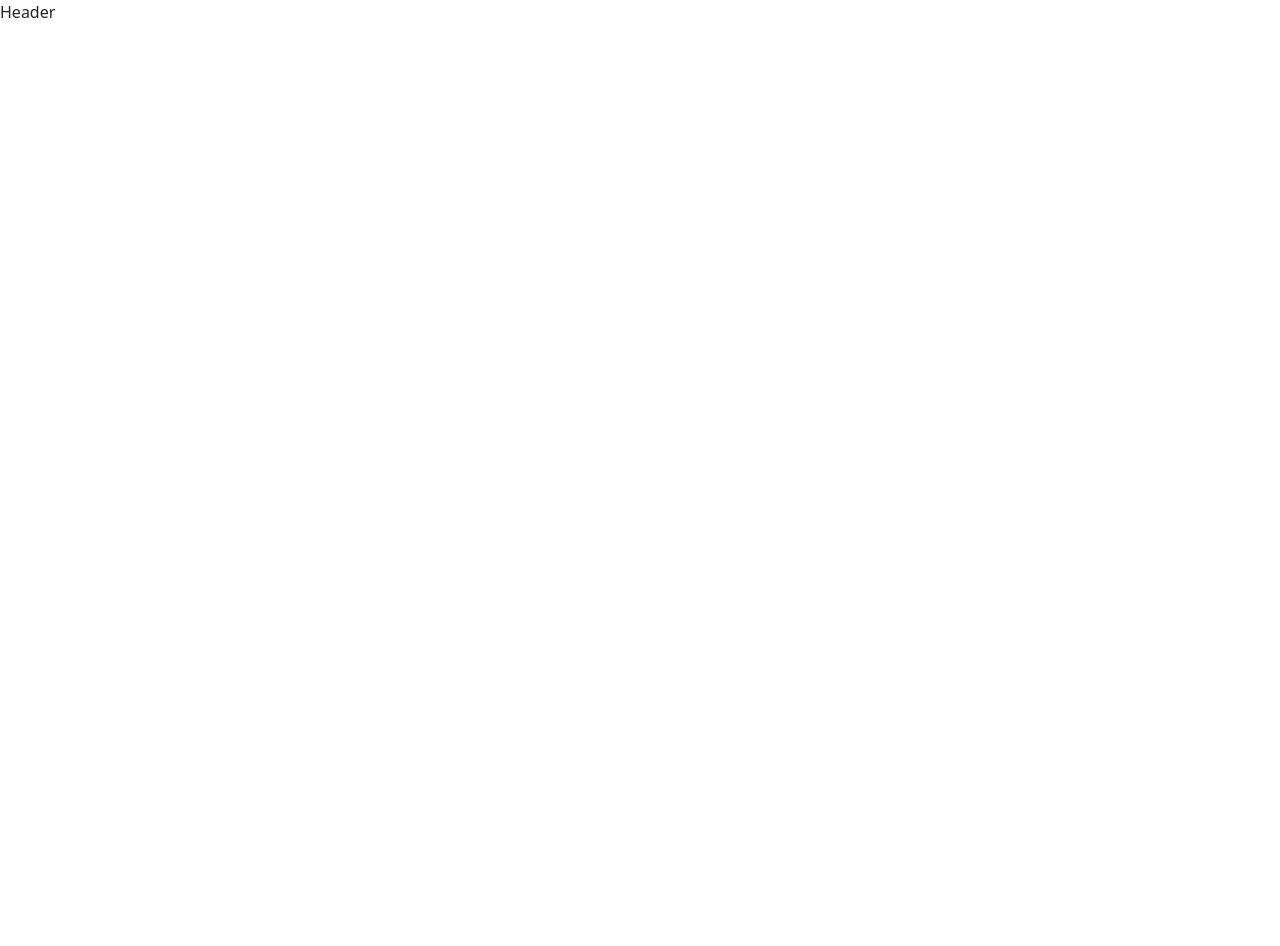
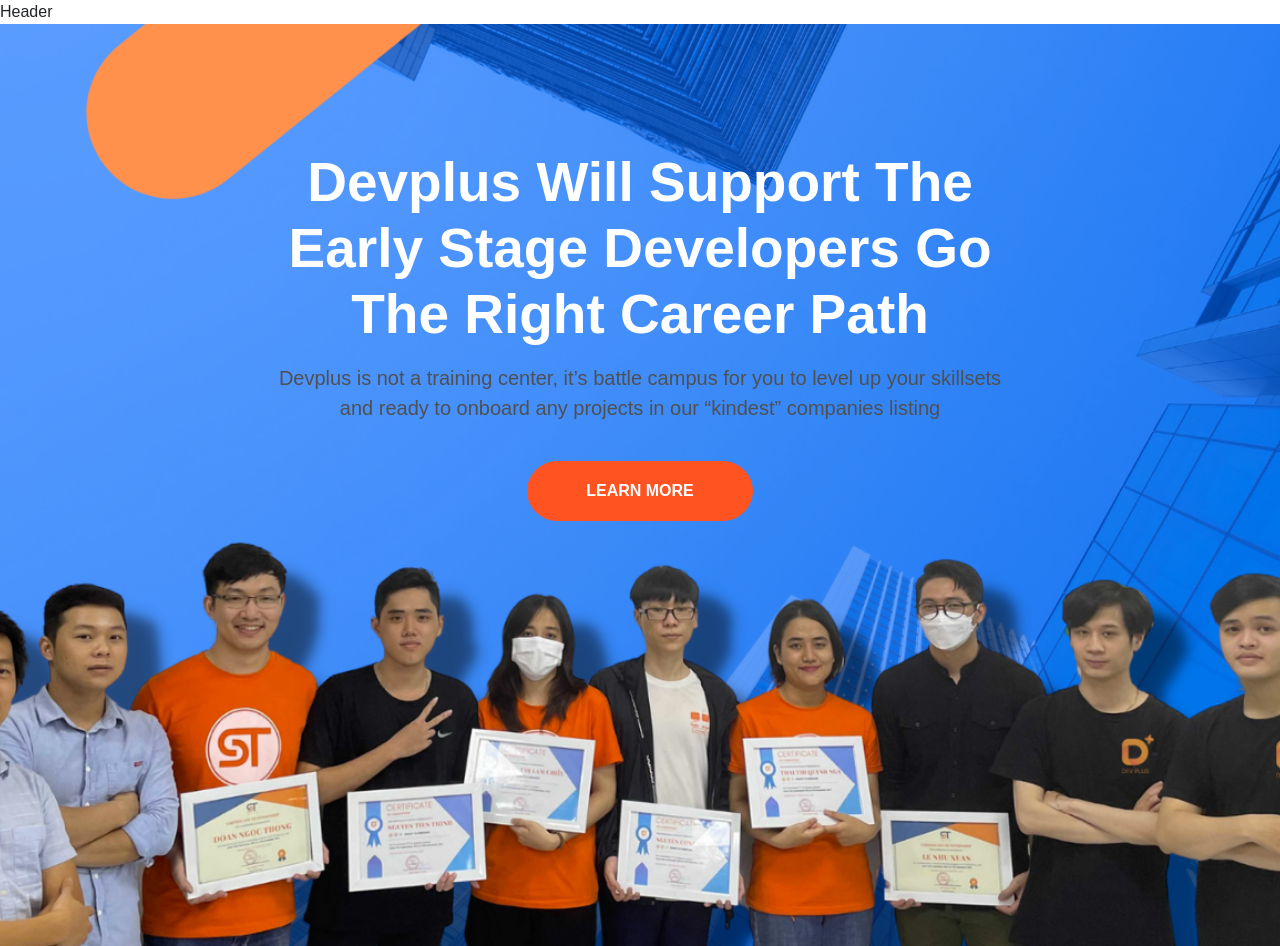
Before and after one commit to nhut2000dn/reactjs-devplus-project, a React (Create React App) app: page / in a window 1280 px wide. Before the commit the page ends 800 px from the top, so only its background shows below. Built offline with nearby package versions, Linux system fonts and the light colour scheme.

Commit message:
add new feature banner

```diff
--- /dev/null
+++ b/src/components/Banner/index.jsx
@@ -0,0 +1,100 @@
+import styled from "styled-components";
+
+import { TitleFont } from "../../constants/fonts";
+import img from '../../assets/images/devplus_missions.png';
+
+const BannerContainer = styled.div`
+  padding: 125px 0 425px;
+  background: url(${img});
+  background-size: cover;
+  background-position: center;
+`;
+
+const Container = styled.div``;
+
+const BannerContent = styled.div`
+  max-width: 750px;
+  margin: 0 auto;
+`;
+
+const BannerTitle = styled.h1`
+  visibility: visible;
+  animation-duration: 3000ms;
+  animation-delay: 900ms;
+  color: white;
+  animation-name: fadeInLeft;
+  font-size: 55px;
+  margin-bottom: 16px;
+  text-transform: capitalize;
+  font-weight: 700;
+  font-family: "Nunito", sans-serif;
+`;
+
+const BannerDesc = styled.p`
+  font-size: 20px;
+  line-height: 30px;
+  margin-bottom: 38px;
+  color: #505050;
+  font-weight: 400;
+  animation-name: fadeInRight;
+  visibility: visible;
+  animation-duration: 3000ms;
+  animation-delay: 900ms;
+`;
+
+const BannerButton = styled.a.attrs({
+  target: "_blank",
+  href: "https://stunited.typeform.com/registration",
+})`
+  border: 1px solid #ff5421;
+  color: #ffffff;
+  background: #ff5421;
+  padding: 16px 58px;
+  display: inline-block;
+  border-radius: 30px;
+  font-size: 16px;
+  font-weight: 700;
+  text-transform: uppercase;
+  line-height: 26px;
+  transition: all 0.3s ease;
+`;
+
+const BannerButtonWrap = styled.div`
+  width: 100%;
+  margin: auto;
+  line-height: 26px;
+  animation-name: fadeInUp;
+  visibility: visible;
+  animation-duration: 3000ms;
+  animation-delay: 900ms;
+
+  &:hover ${BannerButton} {
+    background: #ff914d;
+    color: #ffffff;
+  }
+`;
+
+const Banner = () => {
+  return (
+    <BannerContainer>
+      <Container className="container">
+        <BannerContent className="text-center">
+          <BannerTitle>
+              Devplus will support the early stage developers go the right
+							career path
+          </BannerTitle>
+          <BannerDesc>
+              Devplus is not a training center, it’s battle campus for you to
+							level up your skillsets and ready to onboard any projects in our
+							“kindest” companies listing
+          </BannerDesc>
+          <BannerButtonWrap>
+            <BannerButton>Learn more</BannerButton>
+          </BannerButtonWrap>
+        </BannerContent>
+      </Container>
+    </BannerContainer>
+  );
+};
+
+export default Banner;
--- a/src/constants/colors.js
+++ b/src/constants/colors.js
@@ -0,0 +1,2 @@
+export const MainColor = "#226fb7";
+export const BackgroundColor = "#f3f8f9";
--- /dev/null
+++ b/src/constants/fonts.js
@@ -0,0 +1 @@
+export const TitleFont = "'Nunito', sans-serif";
--- a/src/containers/HomePage/index.jsx
+++ b/src/containers/HomePage/index.jsx
@@ -1,10 +1,12 @@
 import React from 'react'
 import Header from '../../components/Header'
+import Banner from '../../components/Banner'
 
 const HomePage = () => {
   return (
     <div>
       <Header/>
+      <Banner/>
     </div>
   )
 }
--- /dev/null
+++ b/src/global.css.jsx
@@ -0,0 +1,103 @@
+import { createGlobalStyle } from 'styled-components'
+
+export default createGlobalStyle`
+  * {
+    @import url("https://fonts.googleapis.com/css?family=Nunito:300,400,600,700,800,900");
+  }
+
+  html,
+  body {
+    font-family: "Rubik", sans-serif;
+    margin: 0;
+    padding: 0;
+    border: 0;
+    font-size: 100%;
+    box-sizing: border-box;
+    overflow: visible !important;
+    margin-right: 0 !important;
+  }
+
+  ul {
+    padding: 0;
+    list-style: none;
+  }
+
+  a {
+    text-decoration: none;
+  }
+
+  img {
+    max-width: 100%;
+    height: auto;
+  }
+
+  /* Animation keyframes */
+  @keyframes fadeInRight {
+    0% {
+      opacity: 0;
+      transform: translateX(50%);
+    }
+    100% {
+      opacity: 1;
+      transform: translateX(0);
+    }
+  }
+
+  @keyframes fadeInLeft {
+    0% {
+      opacity: 0;
+      transform: translateX(-50%);
+    }
+    100% {
+      opacity: 1;
+      transform: translateX(0);
+    }
+  }
+
+  @keyframes fadeInUp {
+    0% {
+      opacity: 0;
+      transform: translateY(100%);
+    }
+    100% {
+      opacity: 1;
+      transform: translateY(0);
+    }
+  }
+
+  @keyframes pulse {
+    0% {
+      box-shadow: 0 0 0 0 rgb(34, 111, 183, 0.7);
+    }
+
+    40% {
+      box-shadow: 0 0 0 40px rgb(34, 111, 183, 0.4);
+    }
+
+    60% {
+      box-shadow: 0 0 0 40px rgb(34, 111, 183, 0);
+    }
+
+    100% {
+      box-shadow: 0 0 0 0 rgb(34, 111, 183, 0);
+    }
+  }
+
+  @keyframes loaderPulse {
+    0% {
+      transform: scale(1);
+    }
+    100% {
+      transform: scale(1.2);
+    }
+  }
+
+  @keyframes loaderSpin {
+    0% {
+      transform: translate(-50%, -50%) rotate(0deg);
+    }
+    100% {
+      transform: translate(-50%, -50%) rotate(360deg);
+    }
+  }
+`
--- a/src/index.js
+++ b/src/index.js
@@ -3,10 +3,12 @@
 import App from './App';
 
 import 'bootstrap/dist/css/bootstrap.min.css';
+import GlobalCSS from './global.css'
 
 const root = ReactDOM.createRoot(document.getElementById('root'));
 root.render(
   <React.StrictMode>
+    <GlobalCSS />
     <App />
   </React.StrictMode>
 );
```
